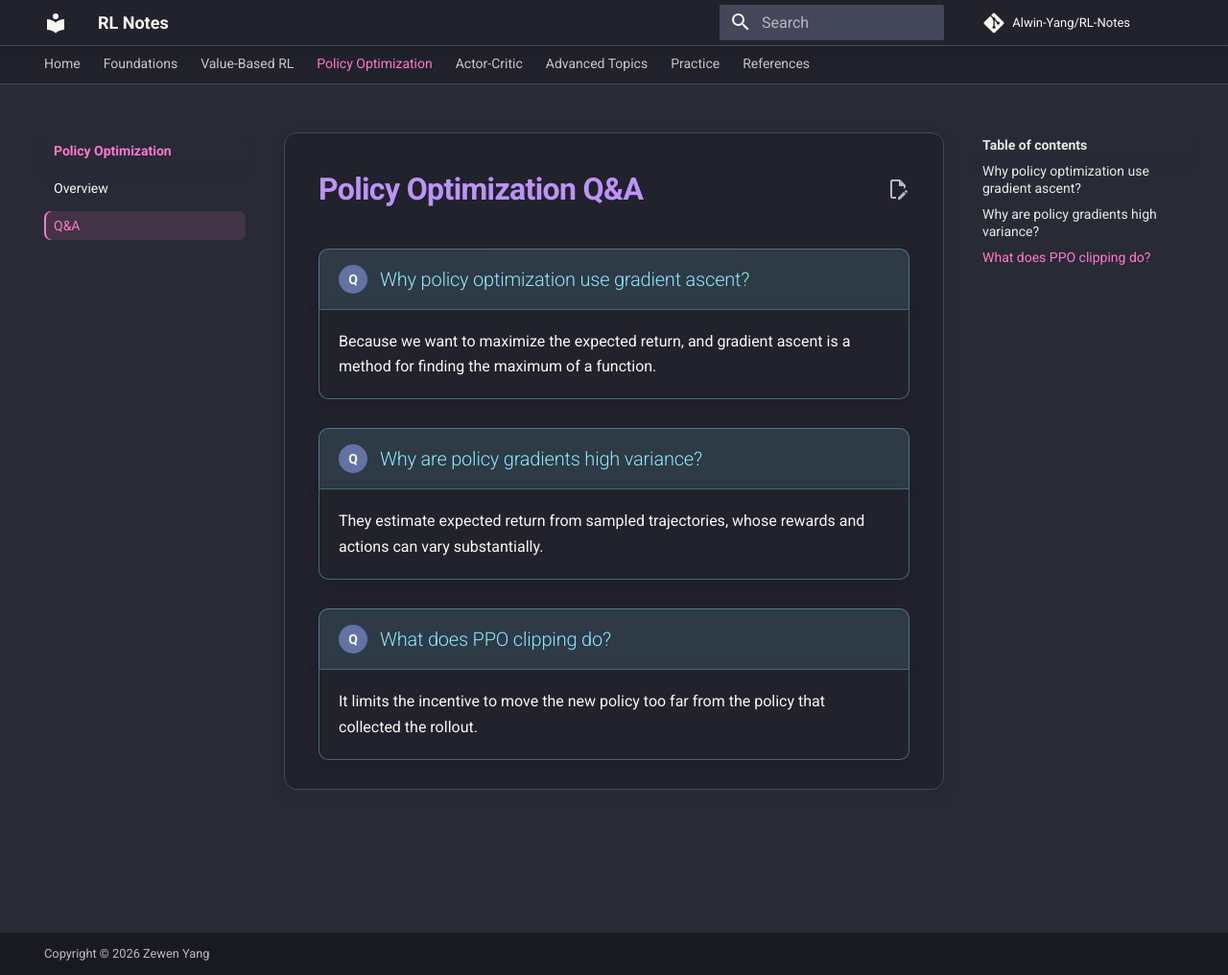
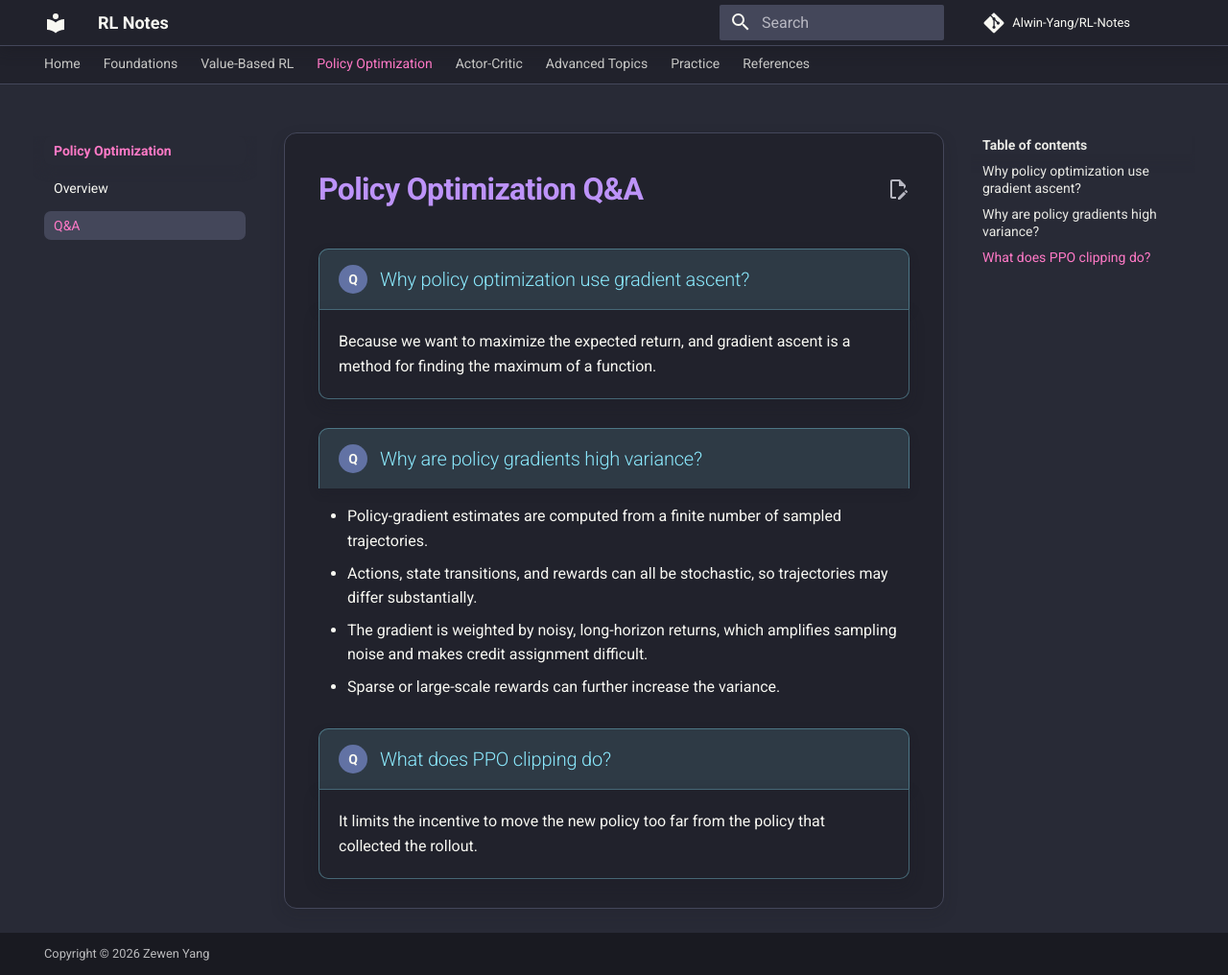
Before and after one commit to Alwin-Yang/RL-Notes, an MkDocs documentation site: the page built from docs/policy-optimization/Q&A.md, in a window 1280 px wide and 1016 px high. Shown: the whole window at 96% size. Built offline with MkDocs 1.6.1 and Material for MkDocs 9.7.7, drawn with Linux system fonts in a browser that asks for light colours; comment, search, counter and statistics services are not loaded.

Commit message:
enhance Q&A clarity and adjust sidebar active link styles

```diff
--- a/docs/policy-optimization/Q&A.md
+++ b/docs/policy-optimization/Q&A.md
@@ -9,7 +9,10 @@ Because we want to maximize the expected return, and gradient ascent is a method
 
 ## Why are policy gradients high variance?
 
-They estimate expected return from sampled trajectories, whose rewards and actions can vary substantially.
+- Policy-gradient estimates are computed from a finite number of sampled trajectories.
+- Actions, state transitions, and rewards can all be stochastic, so trajectories may differ substantially.
+- The gradient is weighted by noisy, long-horizon returns, which amplifies sampling noise and makes credit assignment difficult.
+- Sparse or large-scale rewards can further increase the variance.
 
 
 
--- a/docs/stylesheets/extra.css
+++ b/docs/stylesheets/extra.css
@@ -169,8 +169,7 @@
 }
 
 .md-sidebar--primary .md-nav__link--active {
-  background: #ff79c61f;
-  box-shadow: inset 2px 0 0 #ff79c6;
+  background: #44475a;
 }
 
 .md-typeset h1 {
```
Also changed, not shown: 1 other file.
